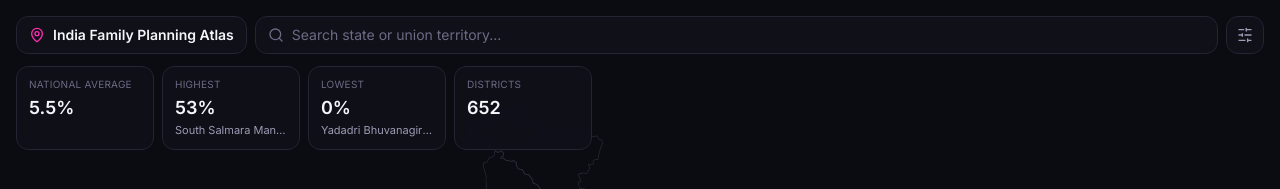
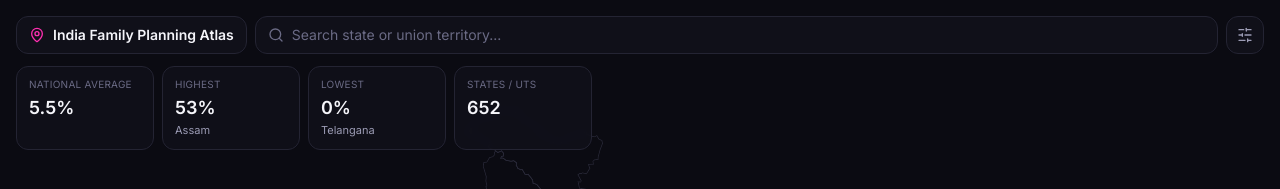
Before and after one commit to ayush143-maker/Ipill, a Next.js app: page / in a window 1280 px wide. Shown: the top 189 px of the page. Built offline with nearby package versions, Linux system fonts and the light colour scheme.

Commit message:
Add files via upload

```diff
--- a/components/Stats/StatsCards.tsx
+++ b/components/Stats/StatsCards.tsx
@@ -5,17 +5,9 @@ import type { IndicatorNationalStats } from "@/lib/types";
 export default function StatsCards({ stats }: { stats: IndicatorNationalStats }) {
   const cards = [
     { label: "National Average", value: `${stats.national_average}%` },
-    {
-      label: "Highest",
-      value: `${stats.highest.value}%`,
-      sub: `${stats.highest.district}, ${stats.highest.state}`,
-    },
-    {
-      label: "Lowest",
-      value: `${stats.lowest.value}%`,
-      sub: `${stats.lowest.district}, ${stats.lowest.state}`,
-    },
-    { label: "Districts", value: String(stats.count) },
+    { label: "Highest", value: `${stats.highest.value}%`, sub: stats.highest.state },
+    { label: "Lowest", value: `${stats.lowest.value}%`, sub: stats.lowest.state },
+    { label: "States / UTs", value: String(stats.count) },
   ];
 
   return (
```
